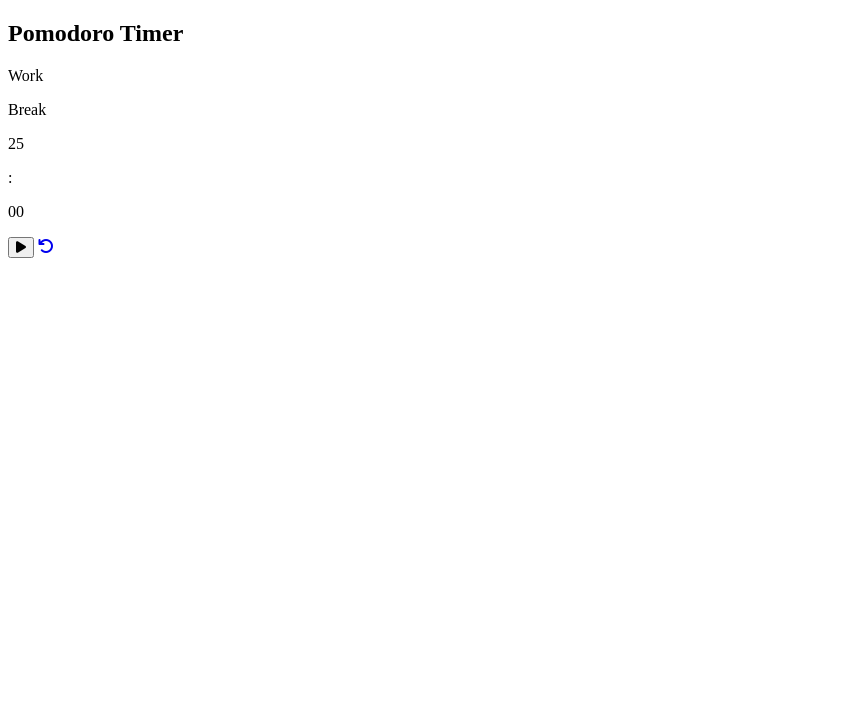
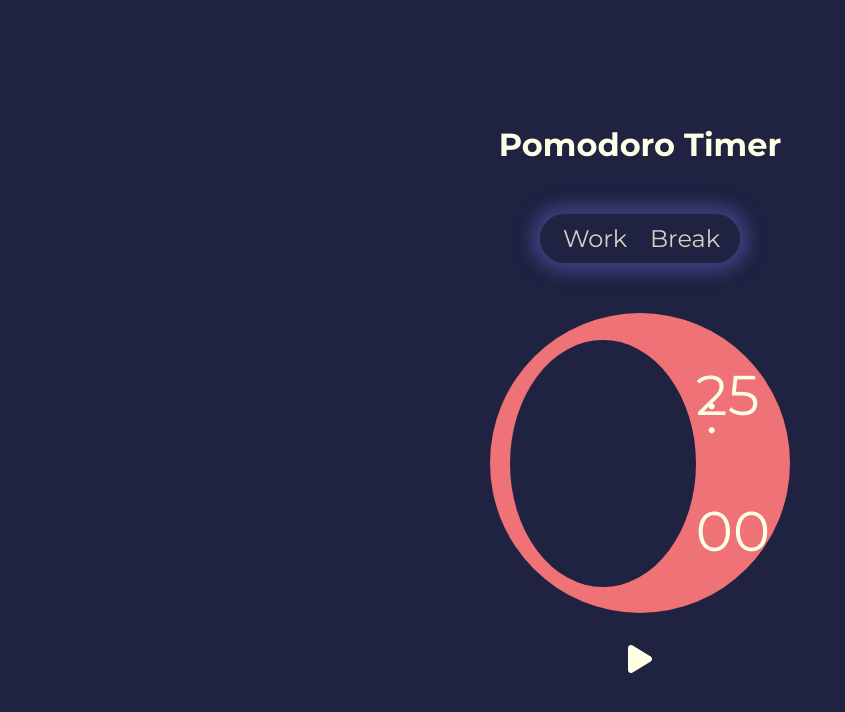
Before and after one commit to nanadotam/personal-pomodoro-timer, a plain HTML site: page frontend/index.html in a window 1280 px wide. Shown: the whole page, without its empty margins (0-845 px from the left). Drawn offline with Linux system fonts and the light colour scheme.

Commit message:
Improvements

```diff
--- a/frontend/index.html
+++ b/frontend/index.html
@@ -6,7 +6,7 @@
     <title>Pomodoro Timer</title>
 
     <!-- CSS -->
-    <link rel="stylesheet" href="style.css">
+    <link rel="stylesheet" href="styles.css">
 
     <!-- Font -->
     <link rel="preconnect" href="https://fonts.googleapis.com">
@@ -48,3 +48,10 @@
                     <i class="fa-solid fa-arrow-rotate-left"></i>
                 </a>
             </div>
+        </div>
+    </section>
+
+    <!-- JS -->
+    <script src="script.js"></script>
+</body>
+</html>
```
